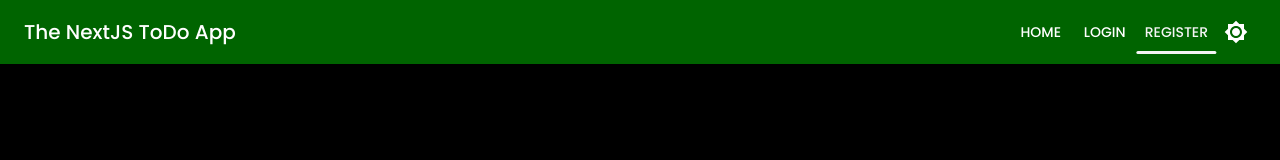
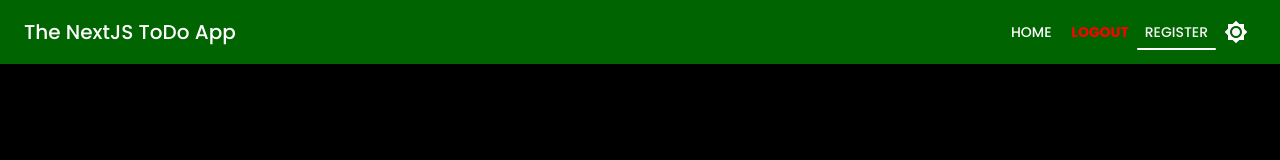
Before and after one commit to smile101603/ToDo-App-NextJS-Fullstack, a Next.js app: page /auth/register in a window 1280 px wide. Shown: the top 160 px of the page. Built offline with nearby package versions, Linux system fonts and the light colour scheme; sample sign-in values are in the browser's storage.

Commit message:
Added Next.js BE & FE

```diff
--- a/src/app/auth/register/page.tsx
+++ b/src/app/auth/register/page.tsx
@@ -52,6 +52,14 @@ export default function Register() {
   const router = useRouter();
   const pathname = usePathname();
   const isActive = (path: string) => pathname === path;
+  const [user, setUser] = useState<{ id: number; username: string } | null>(null);
+
+  useEffect(() => {
+    const storedUser = JSON.parse(localStorage.getItem('currentUser') || 'null');
+    if (storedUser) {
+      setUser(storedUser);
+    }
+  }, [router]);
 
   const handleRegister = () => {
     if (!username || !password || !confirmPassword) {
@@ -87,6 +95,12 @@ export default function Register() {
     localStorage.setItem('darkMode', JSON.stringify(!isDarkMode));
   };
 
+  const logout = () => {
+    localStorage.removeItem('currentUser');
+    setUser(null);
+    router.push('/auth/login');
+  };
+
   useEffect(() => {
     const storedDarkMode = JSON.parse(localStorage.getItem('darkMode') || 'true');
     setIsDarkMode(storedDarkMode);
@@ -107,89 +121,111 @@ export default function Register() {
         {/* Navbar */}
         <AppBar position="sticky" sx={{ backgroundColor: '#006400' }}>
           <Toolbar>
-            {/* App Title that redirects to Home */}
             <Typography variant="h6" sx={{ flexGrow: 1 }}>
               <Link href="/" style={{ color: '#fff', textDecoration: 'none' }}>
                 The NextJS ToDo App
               </Link>
             </Typography>
 
-            {/* Navbar Links with Active State Highlight */}
+            {/* Navbar Links with Active and Hover Underline Effect */}
             <Link href="/" passHref>
               <Button
                 sx={{
                   color: isActive('/') ? '#f5f5f5' : '#ffffff',
                   position: 'relative',
-                  '&::after': isActive('/')
-                    ? {
+                  '&::after': {
                     content: '""',
                     position: 'absolute',
-                      bottom: '-4px',
-                      left: '50%',
-                      transform: 'translateX(-50%)',
-                      height: '3px',
-                      width: '100%', // Full width underline
-                      backgroundColor: '#f5f5f5',
-                      borderRadius: '10px', // Rounded corners on both sides
+                    bottom: 0,
+                    left: 0,
+                    height: '2px',
+                    width: isActive('/') ? '100%' : '0',
+                    backgroundColor: '#ffffff',
+                    borderRadius: isActive('/') ? '10px' : '0',  // Rounded border for active link
                     transition: 'width 0.3s',
-                    }
-                    : {},
+                  },
                   '&:hover::after': {
-                    width: '110%', // Slightly larger on hover
+                    width: '100%',
                   },
                 }}
               >
                 Home
               </Button>
             </Link>
+
+            {/* Conditional Login/Logout Button */}
+            {user ? (
+              <Button
+                onClick={logout}
+                sx={{
+                  color: 'red',
+                  fontWeight: 'bold',
+                  position: 'relative',
+                  '&:hover': {
+                    color: '#ff4d4d',
+                  },
+                  '&::after': {
+                    content: '""',
+                    position: 'absolute',
+                    bottom: 0,
+                    left: 0,
+                    height: '2px',
+                    width: '0',
+                    backgroundColor: '#fff',
+                    transition: 'width 0.3s',
+                  },
+                  '&:hover::after': {
+                    width: '100%',
+                  },
+                }}
+              >
+                Logout
+              </Button>
+            ) : (
               <Link href="/auth/login" passHref>
                 <Button
                   sx={{
                     color: isActive('/auth/login') ? '#f5f5f5' : '#ffffff',
                     position: 'relative',
-                  '&::after': isActive('/auth/login')
-                    ? {
+                    '&::after': {
                       content: '""',
                       position: 'absolute',
-                      bottom: '-4px',
-                      left: '50%',
-                      transform: 'translateX(-50%)',
-                      height: '3px',
-                      width: '100%', // Full width underline
-                      backgroundColor: '#f5f5f5',
-                      borderRadius: '10px', // Rounded corners on both sides
+                      bottom: 0,
+                      left: 0,
+                      height: '2px',
+                      width: isActive('/auth/login') ? '100%' : '0',
+                      backgroundColor: '#ffffff',
+                      borderRadius: isActive('/auth/login') ? '10px' : '0',
                       transition: 'width 0.3s',
-                    }
-                    : {},
+                    },
                     '&:hover::after': {
-                    width: '110%', // Slightly larger on hover
+                      width: '100%',
                     },
                   }}
                 >
                   Login
                 </Button>
               </Link>
+            )}
+
             <Link href="/auth/register" passHref>
               <Button
                 sx={{
                   color: isActive('/auth/register') ? '#f5f5f5' : '#ffffff',
                   position: 'relative',
-                  '&::after': isActive('/auth/register')
-                    ? {
+                  '&::after': {
                     content: '""',
                     position: 'absolute',
-                      bottom: '-4px',
-                      left: '50%',
-                      transform: 'translateX(-50%)',
-                      height: '3px',
-                      width: '100%', // Full width underline
-                      backgroundColor: '#f5f5f5',
-                      borderRadius: '10px', // Rounded corners on both sides
+                    bottom: 0,
+                    left: 0,
+                    height: '2px',
+                    width: isActive('/auth/register') ? '100%' : '0',
+                    backgroundColor: '#ffffff',
+                    borderRadius: isActive('/auth/register') ? '10px' : '0',
                     transition: 'width 0.3s',
-                    }
-                    : {},
+                  },
                   '&:hover::after': {
-                    width: '110%', // Slightly larger on hover
+                    width: '100%',
                   },
                 }}
               >
```
Also changed, not shown: src/app/auth/login/page.tsx (+74 -38 lines), src/app/landing/page.tsx (+28 -2 lines), src/app/page.tsx (+63 -41 lines). Lines whose indentation alone changed are shown as unchanged.
